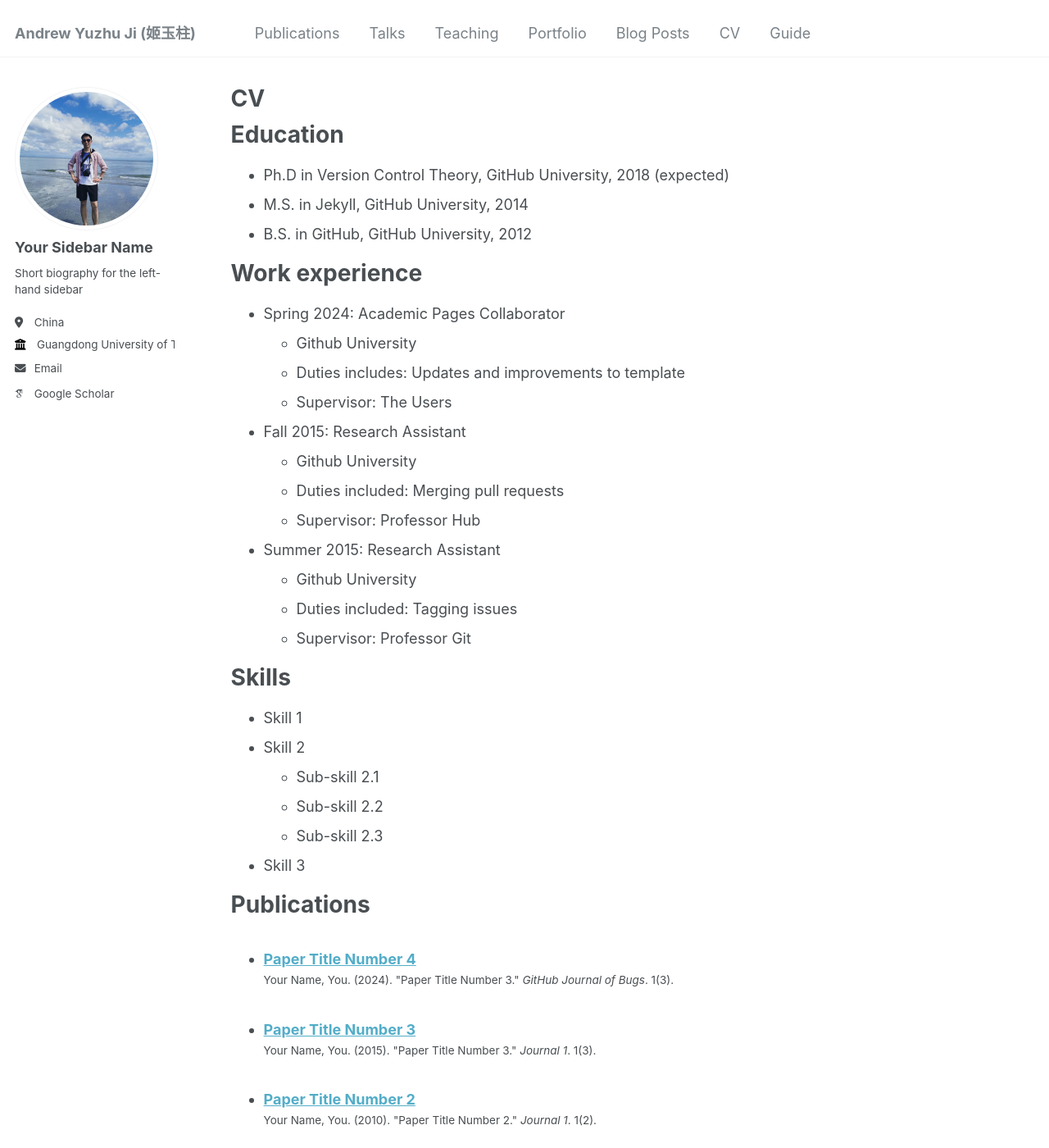
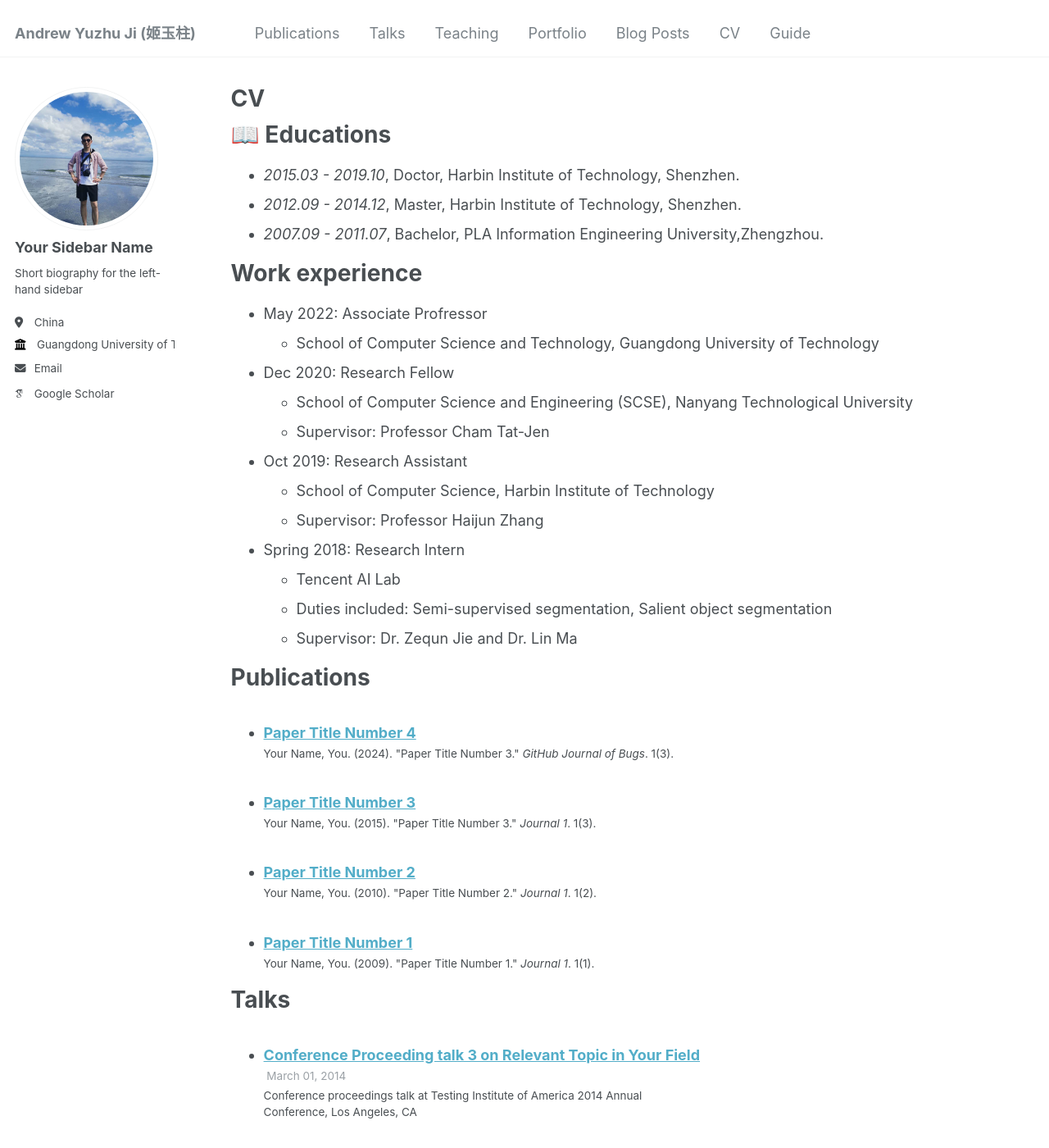
Before and after one commit to AndrewChiyz/andrewchiyz.github.io, a Jekyll site: the page built from _pages/cv.md, in a window 1280 px wide and 1400 px high. Shown: the whole window at 82% size. Built offline with Jekyll 4.4.1, drawn with Linux system fonts in a browser that asks for light colours; some web fonts are replaced; some of the changed text lies outside the part shown.

Commit message:
update: figures and icon

```diff
--- a/_pages/cv.md
+++ b/_pages/cv.md
@@ -9,37 +9,31 @@ redirect_from:
 
 {% include base_path %}
 
-Education
+📖 Educations
 ======
-* Ph.D in Version Control Theory, GitHub University, 2018 (expected)
-* M.S. in Jekyll, GitHub University, 2014
-* B.S. in GitHub, GitHub University, 2012
+* *2015.03 - 2019.10*, Doctor, Harbin Institute of Technology, Shenzhen.
+* *2012.09 - 2014.12*, Master, Harbin Institute of Technology, Shenzhen.
+* *2007.09 - 2011.07*, Bachelor, PLA Information Engineering University,Zhengzhou.
+
 
 Work experience
 ======
-* Spring 2024: Academic Pages Collaborator
-  * Github University
-  * Duties includes: Updates and improvements to template
-  * Supervisor: The Users
+* May 2022: Associate Profressor
+  * School of Computer Science and Technology, Guangdong University of Technology
 
-* Fall 2015: Research Assistant
-  * Github University
-  * Duties included: Merging pull requests
-  * Supervisor: Professor Hub
+* Dec 2020: Research Fellow
+  * School of Computer Science and Engineering (SCSE), Nanyang Technological University
+  * Supervisor: Professor Cham Tat-Jen
 
-* Summer 2015: Research Assistant
-  * Github University
-  * Duties included: Tagging issues
-  * Supervisor: Professor Git
+* Oct 2019: Research Assistant
+  * School of Computer Science, Harbin Institute of Technology
+  * Supervisor: Professor Haijun Zhang
 
-Skills
-======
-* Skill 1
-* Skill 2
-  * Sub-skill 2.1
-  * Sub-skill 2.2
-  * Sub-skill 2.3
-* Skill 3
+* Spring 2018: Research Intern
+  * Tencent AI Lab
+  * Duties included: Semi-supervised segmentation, Salient object segmentation
+  * Supervisor: Dr. Zequn Jie and Dr. Lin Ma
+
 
 Publications
 ======
@@ -59,6 +53,8 @@ Teaching
     {% include archive-single-cv.html %}
   {% endfor %}</ul>
 
+
 Service and leadership
 ======
-* Currently signed in to 43 different slack teams
+* Reviewer of TNNLS, TMM, TETCI, Information Sciences, Pattern Recognition, Neurocomputing, Neural Computing & Applications
+- Reviewer of CVPR, ICCV, ECCV, ACMMM, ECAI, etc.
```
